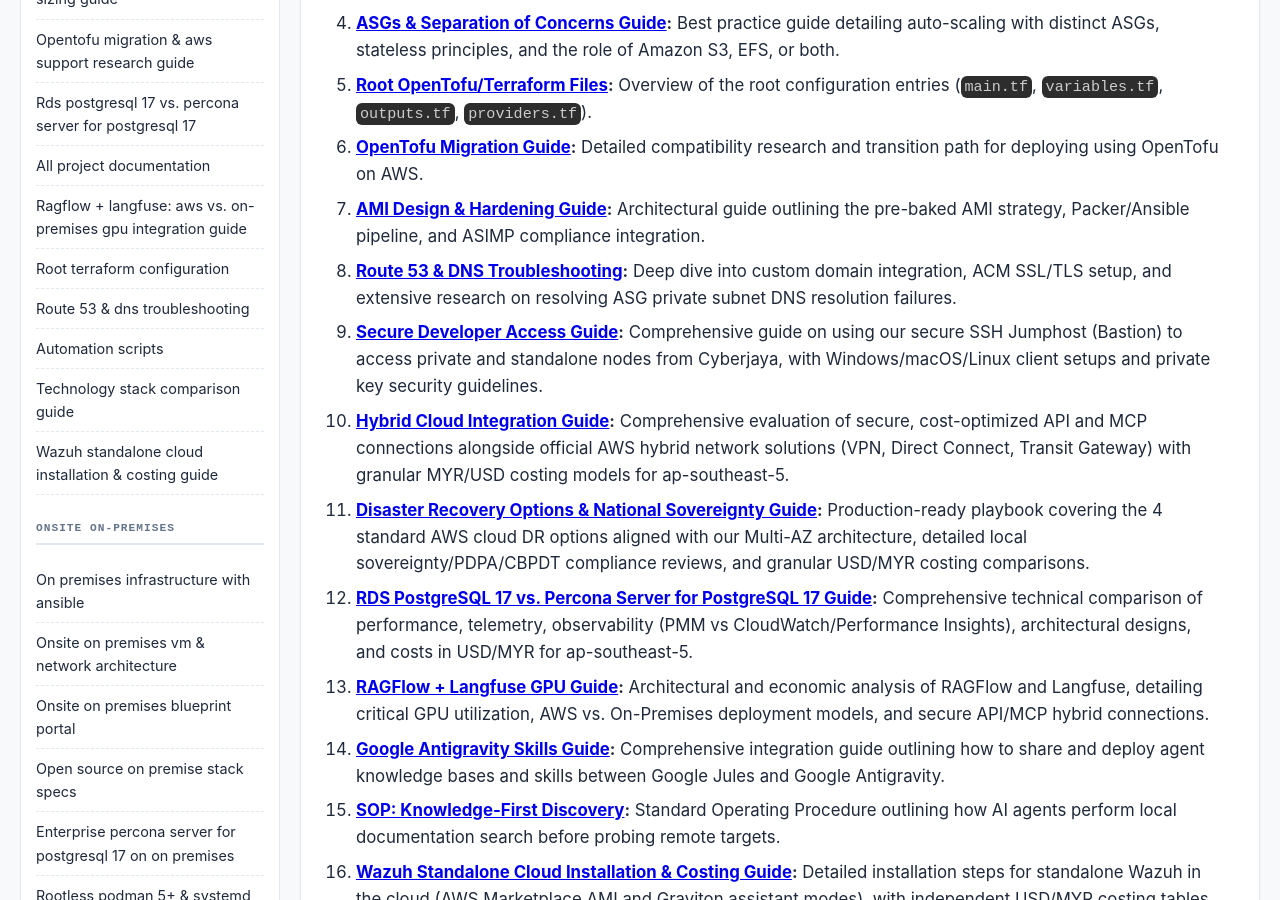
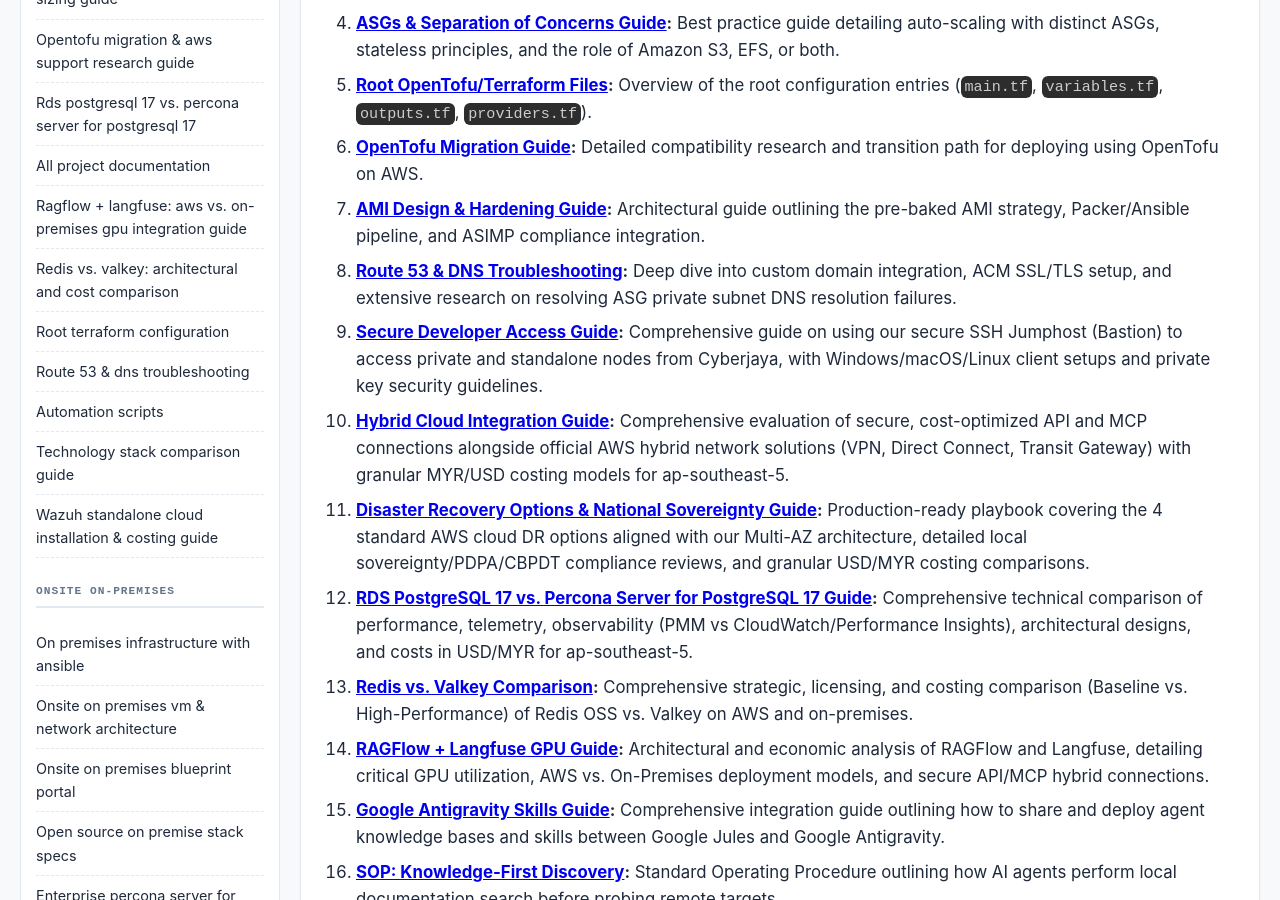
Before and after one commit to SongketMail/aws-3tier-deployment-for-ai-infra, a Jekyll site: the page built from docs/index.md, in a window 1280 px wide and 900 px high, scrolled down 1298 px. Built offline with Jekyll 4.4.1, drawn with Linux system fonts in a browser that asks for light colours; a script that is not in the unit is left out.

Commit message:
docs: add comprehensive Redis vs. Valkey comparison guide
Create a high-fidelity guide `docs/redis-vs-valkey.md` detail strategic licensing shifts, wire compatibility, cloud costing comparisons (Baseline and High-Performance) inside the ap-southeast-5 region, and rootless Podman/Quadlet container benefits on-premises.

Integrate the new guide into Jekyll navigations and indexes across _config.yml, index.md, README.md, llms.txt, and print_all.md. Run formatting automation to ensure compliance.

Co-authored-by: google-labs-jules[bot] <161369871+google-labs-jules[bot]@users.noreply.github.com>

```diff
--- a/docs/_config.yml
+++ b/docs/_config.yml
@@ -27,6 +27,8 @@ navbar:
     url: "/dr-options.html"
   - title: "RDS vs Percona"
     url: "/postgresql-comparison.html"
+  - title: "Redis vs Valkey"
+    url: "/redis-vs-valkey.html"
   - title: "Tech Stack"
     url: "/tech-stack-comparison.html"
   - title: "AWS vs. On-Prem"
--- a/docs/index.md
+++ b/docs/index.md
@@ -41,20 +41,21 @@ Explore different sections of our infrastructure documentation:
 10. **[Hybrid Cloud Integration Guide](hybrid-onprem.html):** Comprehensive evaluation of secure, cost-optimized API and MCP connections alongside official AWS hybrid network solutions (VPN, Direct Connect, Transit Gateway) with granular MYR/USD costing models for ap-southeast-5.
 11. **[Disaster Recovery Options & National Sovereignty Guide](dr-options.html):** Production-ready playbook covering the 4 standard AWS cloud DR options aligned with our Multi-AZ architecture, detailed local sovereignty/PDPA/CBPDT compliance reviews, and granular USD/MYR costing comparisons.
 12. **[RDS PostgreSQL 17 vs. Percona Server for PostgreSQL 17 Guide](postgresql-comparison.html):** Comprehensive technical comparison of performance, telemetry, observability (PMM vs CloudWatch/Performance Insights), architectural designs, and costs in USD/MYR for ap-southeast-5.
-13. **[RAGFlow + Langfuse GPU Guide](ragflow-langfuse.html):** Architectural and economic analysis of RAGFlow and Langfuse, detailing critical GPU utilization, AWS vs. On-Premises deployment models, and secure API/MCP hybrid connections.
-14. **[Google Antigravity Skills Guide](antigravity-skills.html):** Comprehensive integration guide outlining how to share and deploy agent knowledge bases and skills between Google Jules and Google Antigravity.
-15. **[SOP: Knowledge-First Discovery](SOP-KNOWLEDGE-FIRST-DISCOVERY.html):** Standard Operating Procedure outlining how AI agents perform local documentation search before probing remote targets.
-16. **[Wazuh Standalone Cloud Installation & Costing Guide](wazuh.html):** Detailed installation steps for standalone Wazuh in the cloud (AWS Marketplace AMI and Graviton assistant modes), with independent USD/MYR costing tables for isolated financial tracking.
-17. **[Technology Stack Comparison Guide](tech-stack-comparison.html):** Complete architectural mapping and AWS alternatives comparison for the developer's containerized and external integrations (LangChain4j, Spring Boot, React, Twilio, Meta, Postgres, Valkey).
-18. **[Software Licensing & Technology Risk Register (TS/MC Series)](licensing-risks.html):** Complete software licensing compliance framework, technology risk registry, and mitigation plans (TS/MC Series) covering LangChain4j, self-hosted operations, Bedrock with Qwen3 models, and standalone Wazuh SIEM.
-19. **[Strategic Comparative Review](aws-vs-self-hosted-review.html):** Comprehensive strategic analysis and financial TCO comparison of an AWS-Native Managed Platform against a Self-Hosted / On-Premises Custom Stack in Malaysia.
-20. **[Load Testing Assumptions & Sizing Guide](load-test-assumptions.html):** Workload definitions, SLA metrics, architectural performance assumptions, and multi-VU sizing models from 100 to 10,000 VUs.
-21. **[Context7 AI Chat Integration Guide](context7.html):** Guide detailing our AI chat widget, how to use it, the provider (Upstash), and integration details.
-22. **[Security Posture Assessment (SPA) Requirement Checklist](audits/security-posture-assessment.html):** Comprehensive security control audit checklist, fully customized for our Java, Spring Boot, PostgreSQL, Valkey, and RAGFlow/Langfuse AI infrastructure.
-23. **[Output of ASIMP](audits/asimp-output.html):** Example execution output, report format, and baseline metrics generated by ASIMP.
-24. **[Output of Lynis](audits/lynis-output.html):** High-fidelity example of the Lynis host auditing utility scanning logs, attributes, and suggestions.
-25. **[Output of OpenSCAP](audits/openscap-output.html):** Detailed example of OpenSCAP CIS Level 2 scan evaluation rules, results, and generated remediations.
-26. **[AWS Services vs. On-Premises Open-Source Stack Comparison](aws-vs-onprem-stack-comparison.html):** Detailed layer-by-layer architectural comparison across 12 layers mapping AWS services to self-hosted open-source counterparts.
+13. **[Redis vs. Valkey Comparison](redis-vs-valkey.html):** Comprehensive strategic, licensing, and costing comparison (Baseline vs. High-Performance) of Redis OSS vs. Valkey on AWS and on-premises.
+14. **[RAGFlow + Langfuse GPU Guide](ragflow-langfuse.html):** Architectural and economic analysis of RAGFlow and Langfuse, detailing critical GPU utilization, AWS vs. On-Premises deployment models, and secure API/MCP hybrid connections.
+15. **[Google Antigravity Skills Guide](antigravity-skills.html):** Comprehensive integration guide outlining how to share and deploy agent knowledge bases and skills between Google Jules and Google Antigravity.
+16. **[SOP: Knowledge-First Discovery](SOP-KNOWLEDGE-FIRST-DISCOVERY.html):** Standard Operating Procedure outlining how AI agents perform local documentation search before probing remote targets.
+17. **[Wazuh Standalone Cloud Installation & Costing Guide](wazuh.html):** Detailed installation steps for standalone Wazuh in the cloud (AWS Marketplace AMI and Graviton assistant modes), with independent USD/MYR costing tables for isolated financial tracking.
+18. **[Technology Stack Comparison Guide](tech-stack-comparison.html):** Complete architectural mapping and AWS alternatives comparison for the developer's containerized and external integrations (LangChain4j, Spring Boot, React, Twilio, Meta, Postgres, Valkey).
+19. **[Software Licensing & Technology Risk Register (TS/MC Series)](licensing-risks.html):** Complete software licensing compliance framework, technology risk registry, and mitigation plans (TS/MC Series) covering LangChain4j, self-hosted operations, Bedrock with Qwen3 models, and standalone Wazuh SIEM.
+20. **[Strategic Comparative Review](aws-vs-self-hosted-review.html):** Comprehensive strategic analysis and financial TCO comparison of an AWS-Native Managed Platform against a Self-Hosted / On-Premises Custom Stack in Malaysia.
+21. **[Load Testing Assumptions & Sizing Guide](load-test-assumptions.html):** Workload definitions, SLA metrics, architectural performance assumptions, and multi-VU sizing models from 100 to 10,000 VUs.
+22. **[Context7 AI Chat Integration Guide](context7.html):** Guide detailing our AI chat widget, how to use it, the provider (Upstash), and integration details.
+23. **[Security Posture Assessment (SPA) Requirement Checklist](audits/security-posture-assessment.html):** Comprehensive security control audit checklist, fully customized for our Java, Spring Boot, PostgreSQL, Valkey, and RAGFlow/Langfuse AI infrastructure.
+24. **[Output of ASIMP](audits/asimp-output.html):** Example execution output, report format, and baseline metrics generated by ASIMP.
+25. **[Output of Lynis](audits/lynis-output.html):** High-fidelity example of the Lynis host auditing utility scanning logs, attributes, and suggestions.
+26. **[Output of OpenSCAP](audits/openscap-output.html):** Detailed example of OpenSCAP CIS Level 2 scan evaluation rules, results, and generated remediations.
+27. **[AWS Services vs. On-Premises Open-Source Stack Comparison](aws-vs-onprem-stack-comparison.html):** Detailed layer-by-layer architectural comparison across 12 layers mapping AWS services to self-hosted open-source counterparts.
 
 ### Onsite On-Premises Volume
 - **[Onsite On-Premises Blueprint Portal](onprem/index.html):** Overview portal and strategic rationale for moving from AWS to rootless, open-source local on-premises deployments.
--- a/llms.txt
+++ b/llms.txt
@@ -26,6 +26,7 @@ This index is curated specifically for AI agents, Large Language Models (LLMs),
 - [Hybrid Cloud Connectivity](docs/hybrid-onprem.md) : Hybrid on-premises networking (VPN, Direct Connect, Transit Gateway) cost comparisons vs. modern cost-optimized API-based and MCP-proxy integration.
 - [Disaster Recovery & Sovereignty](docs/dr-options.md) : Multi-AZ high availability strategies, AWS DRS (Strategy E), local compliance reviews under Malaysian PDPA (2010 & 2025 CBPDT Guidelines), and detailed USD/MYR pricing.
 - [PostgreSQL Engine Comparison](docs/postgresql-comparison.md) : RDS PostgreSQL 17 Multi-AZ vs. Percona Server on EC2, covering Patroni, PgBouncer, telemetry, extension availability, and total cost of ownership.
+- [Redis vs. Valkey Comparison](docs/redis-vs-valkey.md) : Strategic, licensing, and costing comparison (Baseline vs. High-Performance) of Redis OSS vs. Valkey on AWS and on-premises.
 - [RAGFlow + Langfuse GPU Guide](docs/ragflow-langfuse.md) : Comprehensive architectural and economic analysis of RAGFlow and Langfuse, including critical GPU workloads, AWS-native vs. On-Premises deployments, and API/MCP hybrid connectivity.
 - [Google Antigravity Skills Guide](docs/antigravity-skills.md) : Comprehensive developer guide outlining the Agent Skills ecosystem standard, directory scopes, and how Google Jules shares the jules-knowledge skill with Google Antigravity.
 - [SOP: Knowledge-First Discovery](docs/SOP-KNOWLEDGE-FIRST-DISCOVERY.md) : Standard Operating Procedure outlining how AI agents perform local documentation search before probing remote targets.
```
Also changed, not shown: docs/print_all.md (+1 -1 lines), docs/redis-vs-valkey.md (added, +201 -0 lines), README.md.
